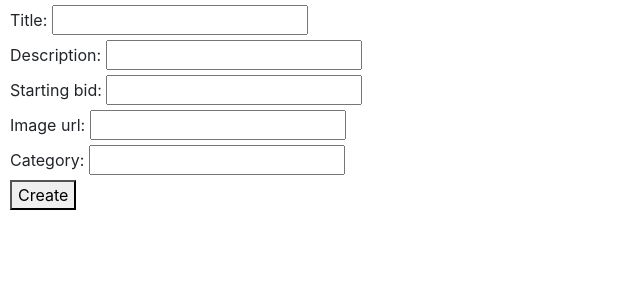
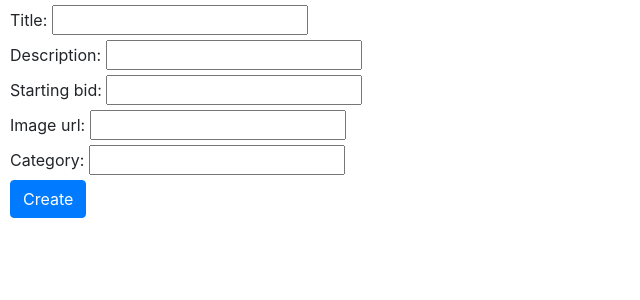
Before and after one commit to uclazyj/CS50W, a Django app: page /create_listing in a window 1280 px wide. Shown: the part 204-504 px from the top of the page, without its empty margins (0-640 px from the left). Run offline with Django 5.2, Linux system fonts and the light colour scheme; the visitor is signed in with stand-in values (Sample User, id 1); some libraries are stand-ins or nearby versions.

Commit message:
Add css to the create listing button.

```diff
--- a/projects/commerce/auctions/templates/auctions/create_listing.html
+++ b/projects/commerce/auctions/templates/auctions/create_listing.html
@@ -5,7 +5,7 @@
     <form action="{% url 'create_listing' %}" method="post">
         {% csrf_token %}
         {{ form }}
-        <button type="submit">Create</button>
+        <button type="submit" class="btn btn-primary">Create</button>
     </form>
 
 {% endblock %}
```
